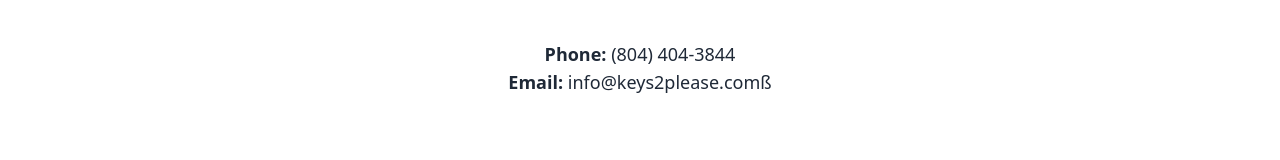
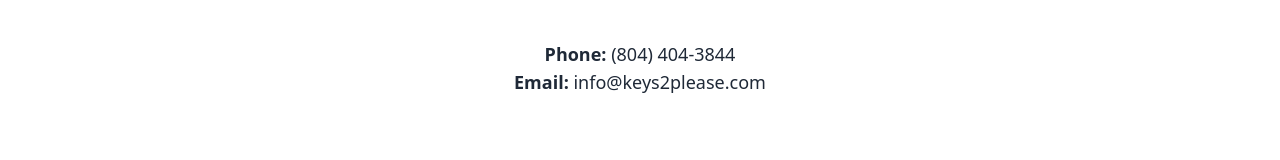
Before and after one commit to rathianmol/dominick_locksmith, a React (Vite) app: page / in a window 1280 px wide. Shown: the part 344-504 px from the top of the page. Built offline with nearby package versions, Linux system fonts and the light colour scheme.

Commit message:
fixing email typo.

```diff
--- a/src/components/Hero.jsx
+++ b/src/components/Hero.jsx
@@ -39,7 +39,7 @@
               href="mailto:dominick@example.com"
               className="hover:text-red-600"
             >
-              info@keys2please.comß
+              info@keys2please.com
             </a>
           </p>
 
```
